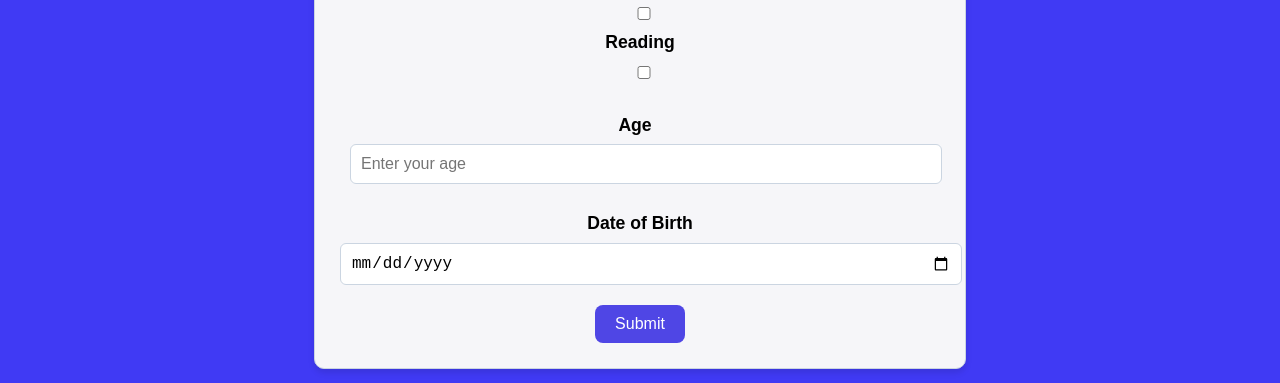
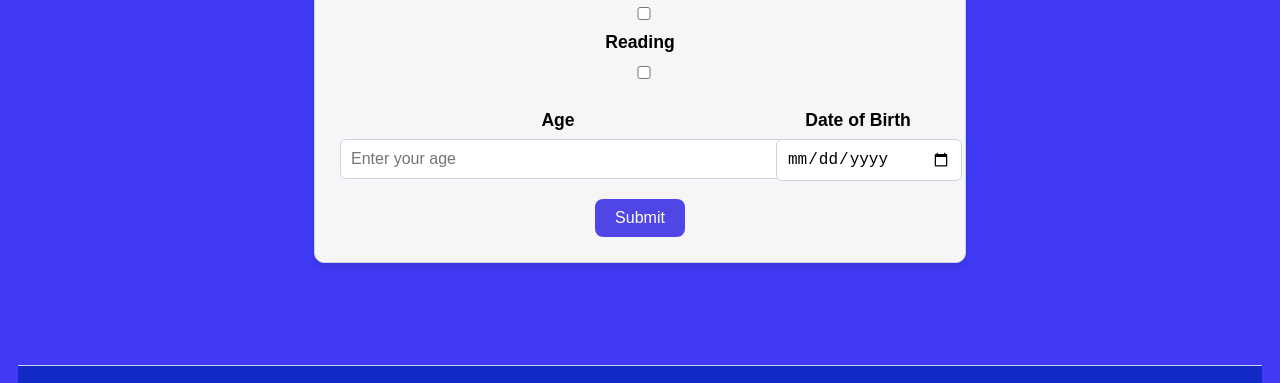
Before and after one commit to dvl-uiux/DVL.Online-Diagonistic, a plain HTML site: page index.html in a window 1280 px wide. Shown: the part 1886-2269 px from the top of the page. Drawn offline with Linux system fonts and the light colour scheme.

Commit message:
Initial DVL commit

```diff
--- a/style.css
+++ b/style.css
@@ -132,19 +132,13 @@ form .form-group.gender-group input[type="radio"]:checked + label {
 }
 
 form .form-row {
-    position: relative;
-    display: flex
-    flex-wrap: wrap;
-    margin-bottom: 20px;
-    justify-content: center;
-    align-items: center;
-    text-align: center;
+    display: flex;
 }
 
 form .form-row .form-group {
     flex: 1;
-    margin: 25px 10px;
-    margin-right: 20px;
+    display: flex;
+    flex-direction: column;
     text-align: center;
 }
 
```
